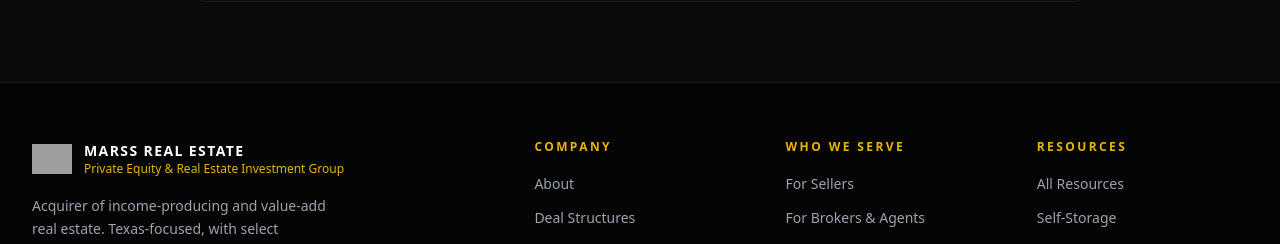
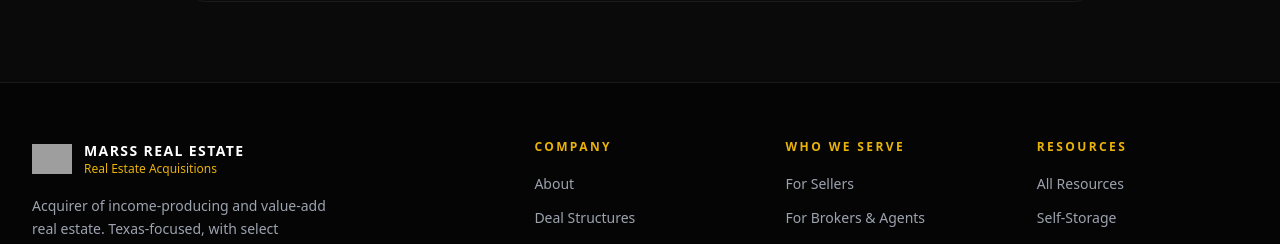
Before and after one commit to ahmadq55/marss-real-estate, a Next.js app: page /acquisitions/mobile-home-rv-parks in a window 1280 px wide. Shown: the part 1041-1285 px from the top of the page. Built offline with nearby package versions, Linux system fonts and the light colour scheme; grey boxes are pictures that could not be loaded.

Commit message:
Footer tagline: Real Estate Acquisitions

```diff
--- a/footer.tsx
+++ b/footer.tsx
@@ -48,7 +48,7 @@ export function Footer() {
                   MARSS REAL ESTATE
                 </div>
                 <div className="text-yellow-500 text-xs">
-                  Private Equity &amp; Real Estate Investment Group
+                  Real Estate Acquisitions
                 </div>
               </div>
             </div>
```
